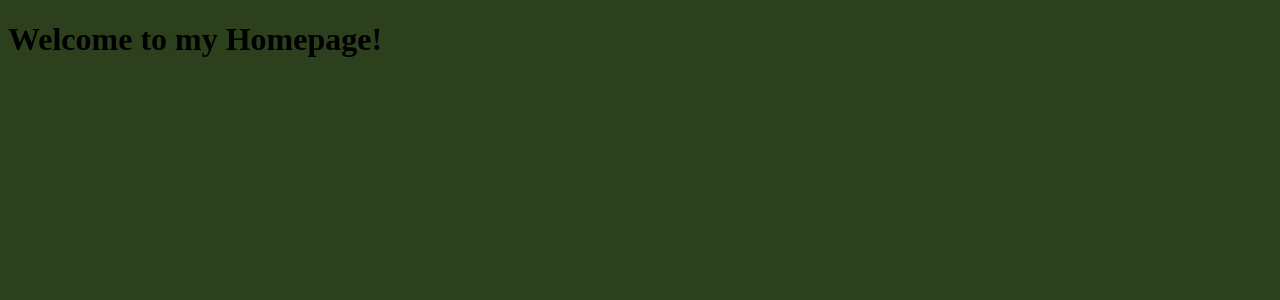
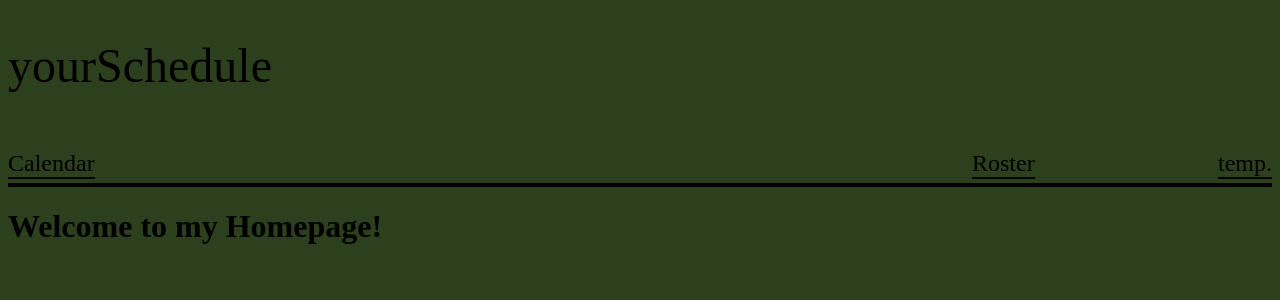
Before and after one commit to WMattWood/yourSchedule, a React (Create React App) app in the folder client/: page / in a window 1280 px wide. Shown: the top 300 px of the page. Built offline with nearby package versions, Linux system fonts and the light colour scheme.

Commit message:
Navbar basics built out

```diff
--- a/client/src/App.js
+++ b/client/src/App.js
@@ -5,6 +5,7 @@ import CalendarPage from "./CalendarPage"
 import RosterPage from "./RosterPage";
 import EventDetailsPage from "./EventDetailsPage";
 import GlobalStyle from "./GlobalStyles";
+import Navbar from "./Navbar";
 
 function App() {
 
@@ -21,7 +22,7 @@ function App() {
   return (
     <BrowserRouter>
     <GlobalStyle />
-      {/* <Header /> */}
+      <Navbar />
       <Routes>
         <Route path="/" element={<Homepage />} />
         <Route path="/calendar" element={<CalendarPage/>} />
--- /dev/null
+++ b/client/src/Navbar.js
@@ -0,0 +1,74 @@
+import styled from 'styled-components'
+import { useNavigate } from 'react-router-dom'
+import RosterPage from './RosterPage';
+
+const Navbar = () => {
+
+  const navigate = useNavigate();
+
+  const linkToCalendar = () => {
+    navigate("/calendar");
+  };
+
+  const linkToEventDetails = () => {
+    navigate("/event/60b58fee-e351-4c95-8bb1-c8b2c1482aa7");
+  };
+
+  const linkToRoster = () => {
+    navigate("/roster");
+  };
+
+  return (
+    <>
+      <Title>yourSchedule</Title>
+      <NavbarContainer>
+        <LeftSide>
+          <Link onClick={linkToCalendar}>Calendar</Link>
+        </LeftSide>
+        <RightSide>
+          <Link onClick={linkToEventDetails}>Roster</Link>
+          <Link onClick={linkToRoster}>temp.</Link>
+        </RightSide>
+      </NavbarContainer>
+    </>
+  )
+}
+
+const Title = styled.div`
+  padding: 30px 0px;
+  font-size: 48px;
+`
+
+const NavbarContainer = styled.div`
+  display: flex;
+  justify-content: space-between;
+  align-items: end;
+  border-bottom: 4px solid black;
+  width: 100%;
+  height: 60px;
+  /* margin: 0px 5px; */
+  * {
+    margin: 2px 0px;
+  }
+`
+const LeftSide = styled.div`
+  display: flex;
+  align-items: end;
+  width: 300px;
+`
+const RightSide = styled.div`
+  display: flex;
+  align-items: end;
+  justify-content: space-between;
+  width: 300px;
+`
+const Link = styled.div`
+  font-size: 24px;
+  border-bottom: 2px solid black;
+  &:hover {
+    cursor: pointer;
+    border-bottom: 2px solid goldenrod;
+  }
+`
+
+export default Navbar
```
